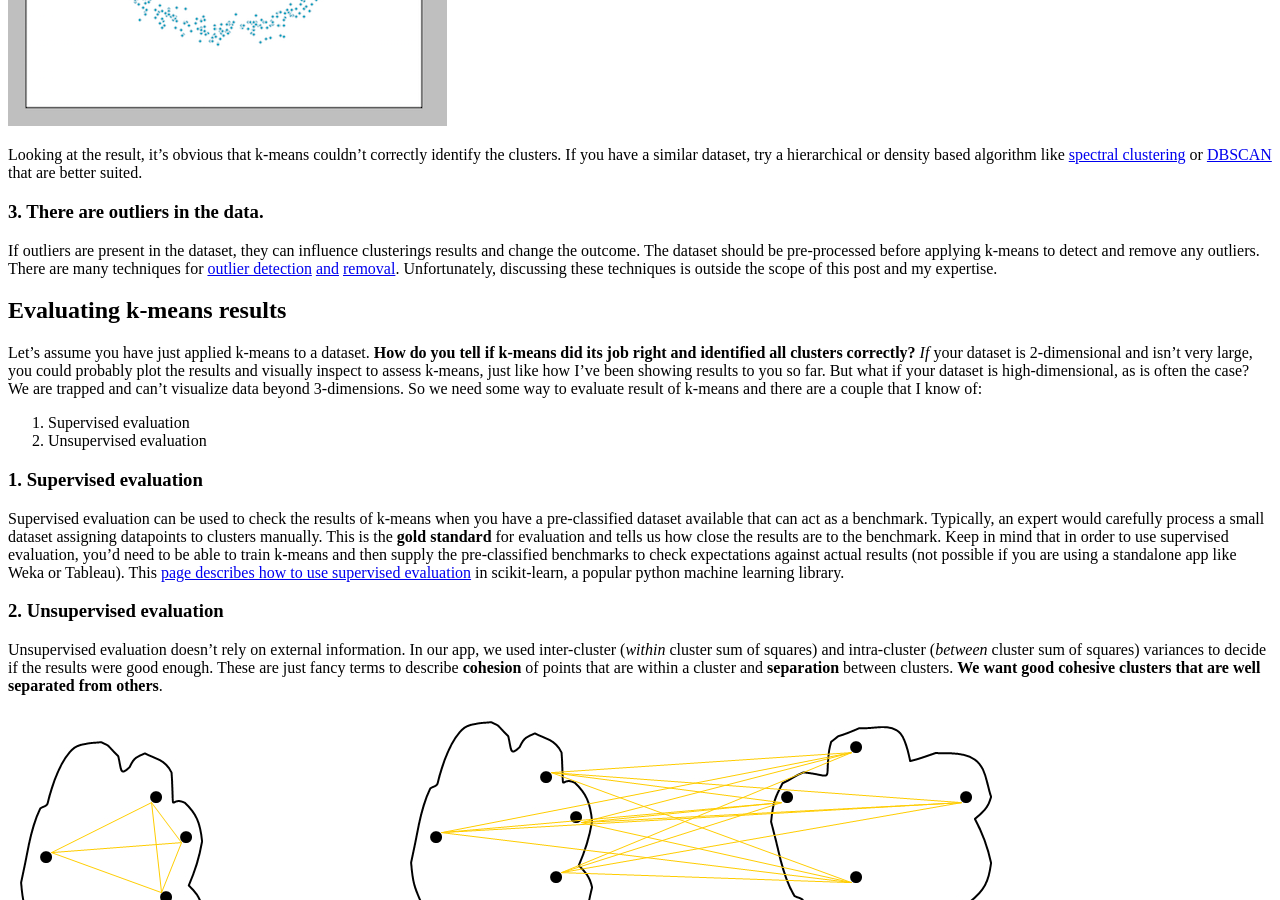
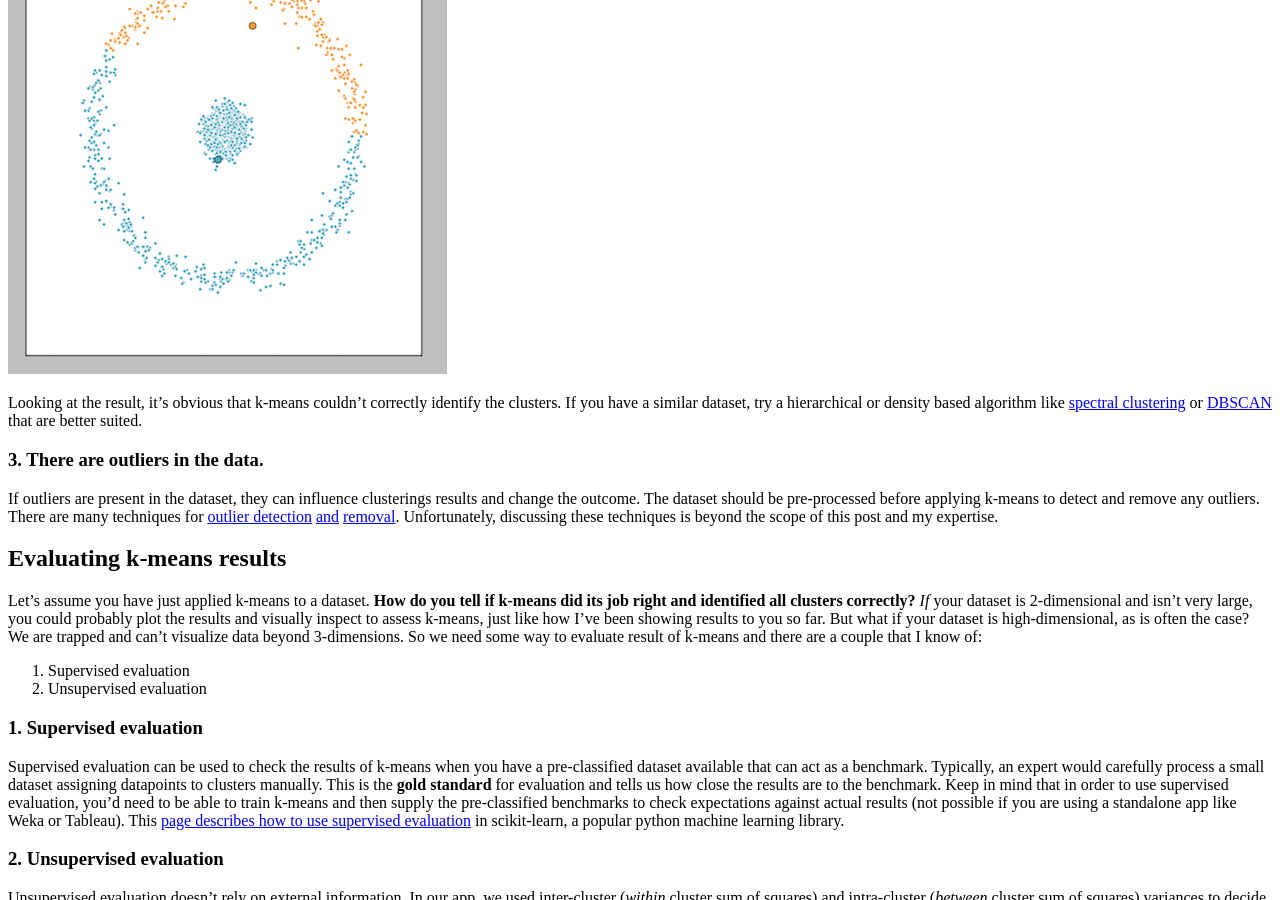
Before and after one commit to talk2viren/umermansoor.github.io, a Jekyll site: the page built from _posts/2017-2-19-cluster-analysis-using-k-means-explained.md, in a window 1280 px wide and 900 px high, scrolled down 4752 px. Built offline with Jekyll 4.4.1, drawn with Linux system fonts in a browser that asks for light colours; nearby versions of some CDN libraries; a script that is not in the unit is left out; comment, search, counter and statistics services are not loaded.

```diff
--- a/_posts/2017-2-19-cluster-analysis-using-k-means-explained.md
+++ b/_posts/2017-2-19-cluster-analysis-using-k-means-explained.md
@@ -73,7 +73,7 @@
 
 ### 3. There are outliers in the data.
 
-If outliers are present in the dataset, they can influence clusterings results and change the outcome. The dataset should be pre-processed before applying k-means to detect and remove any outliers. There are many techniques for [outlier detection](http://www.pmg.it.usyd.edu.au/outliers.pdf) [and](https://pdfs.semanticscholar.org/49f3/d110f87ae245127d2e30049628785e95d23e.pdf) [removal](http://stackoverflow.com/questions/13989419/removing-outliers-from-a-k-mean-cluster). Unfortunately, discussing these techniques is outside the scope of this post and my expertise.
+If outliers are present in the dataset, they can influence clusterings results and change the outcome. The dataset should be pre-processed before applying k-means to detect and remove any outliers. There are many techniques for [outlier detection](http://www.pmg.it.usyd.edu.au/outliers.pdf) [and](https://pdfs.semanticscholar.org/49f3/d110f87ae245127d2e30049628785e95d23e.pdf) [removal](http://stackoverflow.com/questions/13989419/removing-outliers-from-a-k-mean-cluster). Unfortunately, discussing these techniques is beyond the scope of this post and my expertise.
 
 ## Evaluating k-means results
 
```
Also changed, not shown: other parts of _posts/2017-2-19-cluster-analysis-using-k-means-explained.md (+1 -1 lines).
